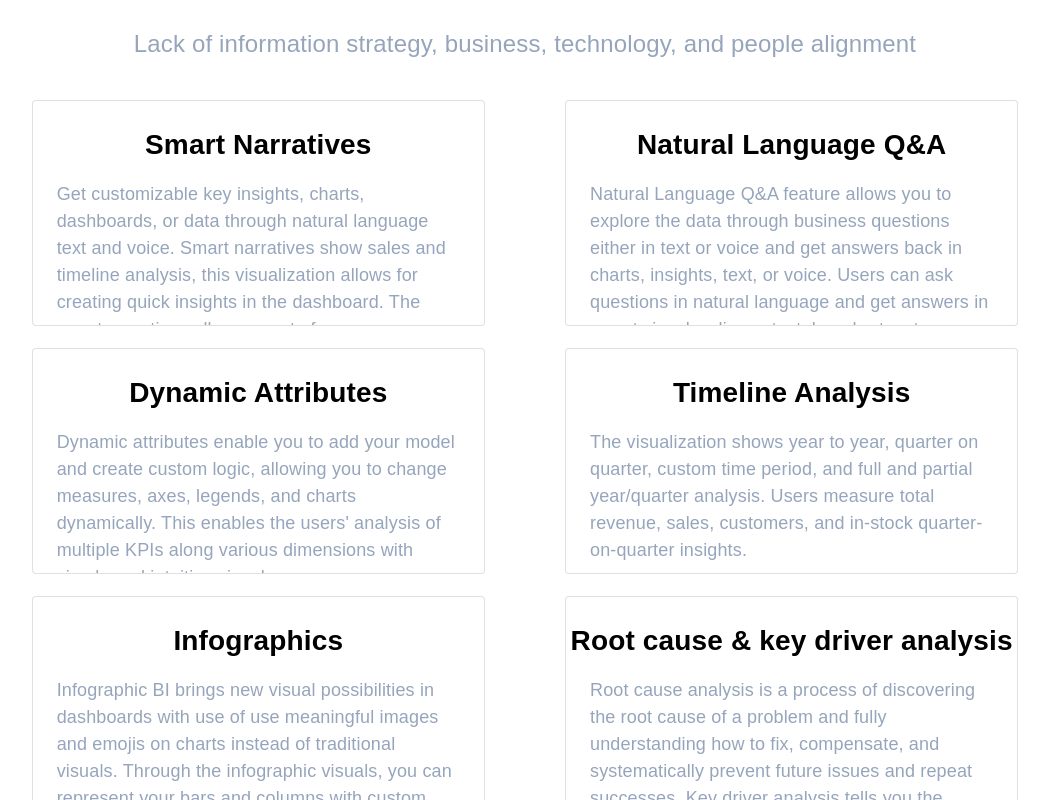
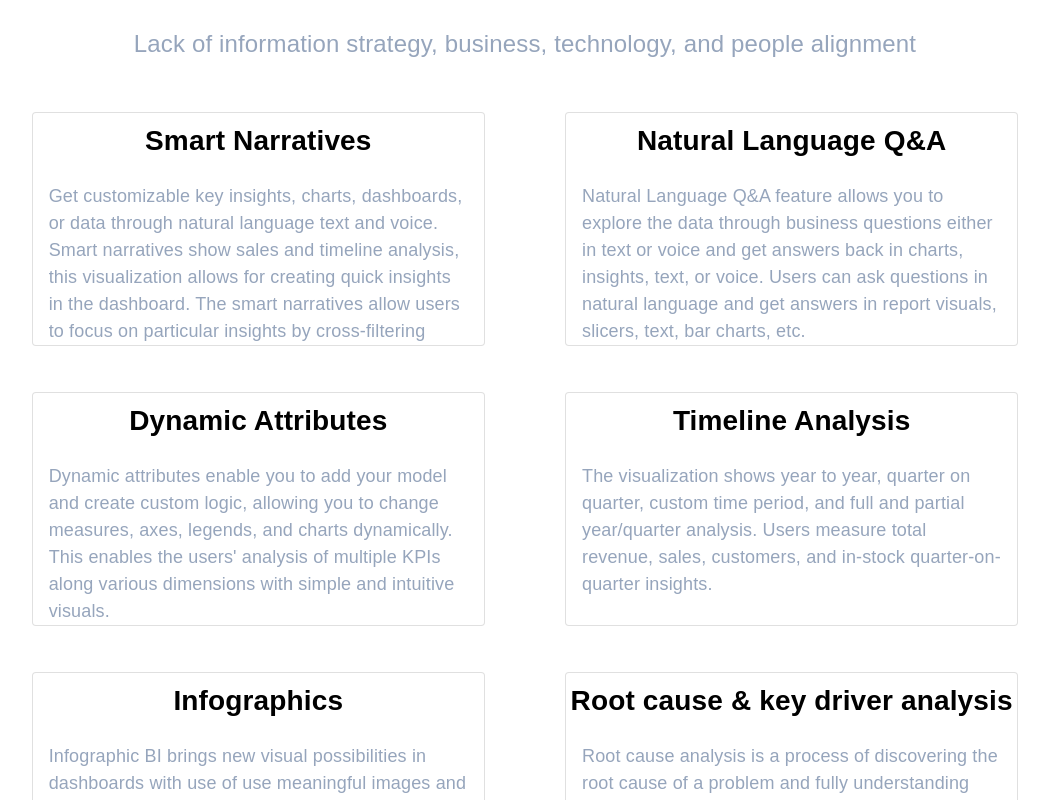
Before and after one commit to Spotrix/spotrix-web, a React (Create React App) app: page /#/app/home in a window 1280 px wide. Shown: the part 2800-3600 px from the top of the page, without its empty margins (115-1164 px from the left). Built offline with nearby package versions, Linux system fonts and the light colour scheme.

Commit message:
update default title

```diff
--- a/src/pages/home/components/Feature2.js
+++ b/src/pages/home/components/Feature2.js
@@ -33,7 +33,7 @@ const useStyles = makeStyles((theme) => ({
   featureLongDesc: {
     height: "5vh",
     marginTop: theme.spacing(1),
-    marginBottom: theme.spacing(5),
+    marginBottom: theme.spacing(1),
     paddingLeft: theme.spacing(3),
     paddingRight: theme.spacing(3),
     lineHeight: 2,
--- a/src/pages/home/components/Feature3.js
+++ b/src/pages/home/components/Feature3.js
@@ -13,7 +13,7 @@ const useStyles = makeStyles((theme) => ({
     paddingBottom: theme.spacing(10),
   },
   featureContainer: {
-    height: "30vh",
+    height: "34vh",
     marginTop: theme.spacing(1),
     display: "flex",
     alignItems: "center",
@@ -28,24 +28,16 @@ const useStyles = makeStyles((theme) => ({
     color: "#000000",
     fontSize: 28,
     fontWeight: 600,
-    marginTop: theme.spacing(3),
-    marginBottom: theme.spacing(2),
-    textAlign: "center",
-  },
-  appNameLink: {
-    color: theme.palette.primary.main,
-    fontSize: 28,
-    fontWeight: 600,
-    marginTop: theme.spacing(3),
-    marginBottom: theme.spacing(2),
+    paddingBottom: 4,
+    marginBottom: 4,
+    marginTop: 8,
     textAlign: "center",
   },
   featureLongDesc: {
-    height: "15vh",
-    marginTop: theme.spacing(1),
-    marginBottom: theme.spacing(3),
-    paddingLeft: theme.spacing(3),
-    paddingRight: theme.spacing(3),
+    height: "18vh",
+    paddingBottom: theme.spacing(1),
+    paddingLeft: theme.spacing(2),
+    paddingRight: theme.spacing(2),
     lineHeight: 1.5,
     color: "#96a5bc",
     fontSize: 18,
```
